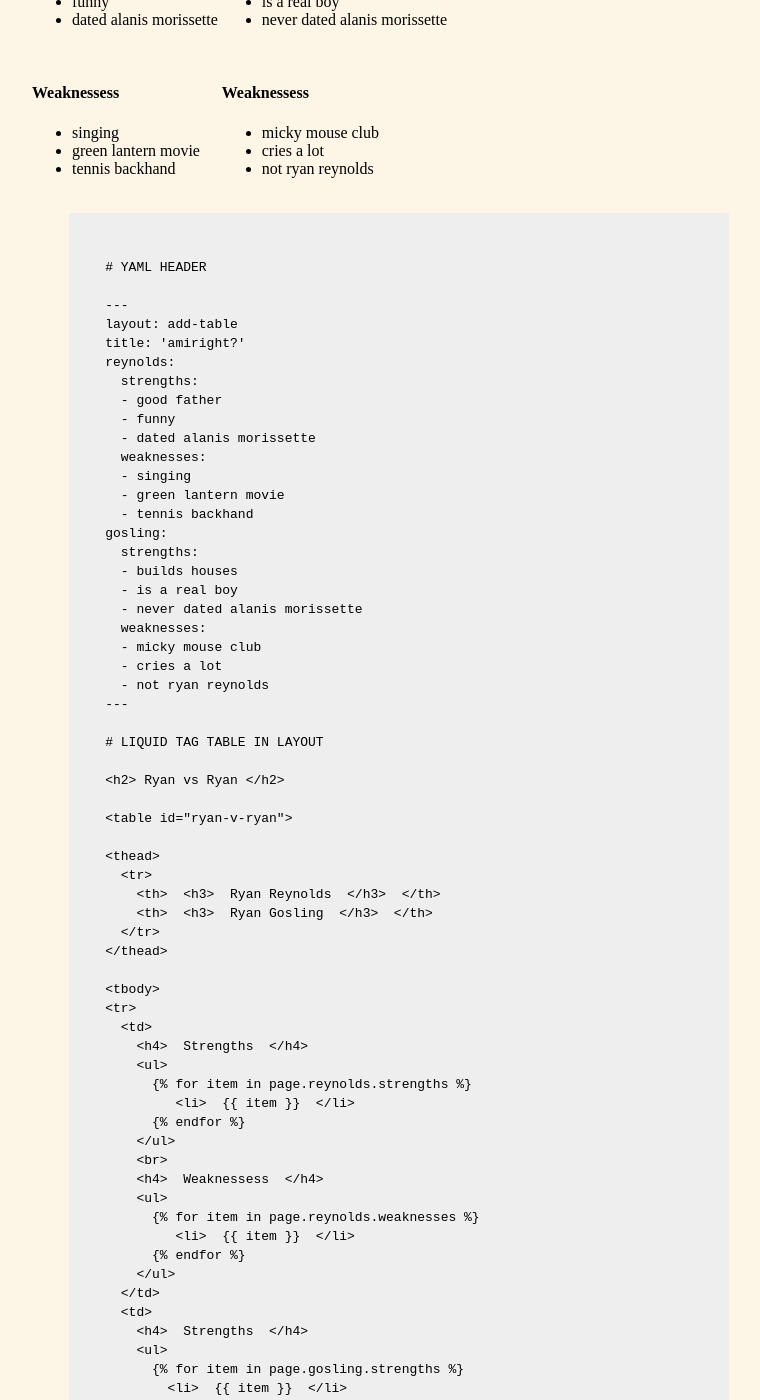
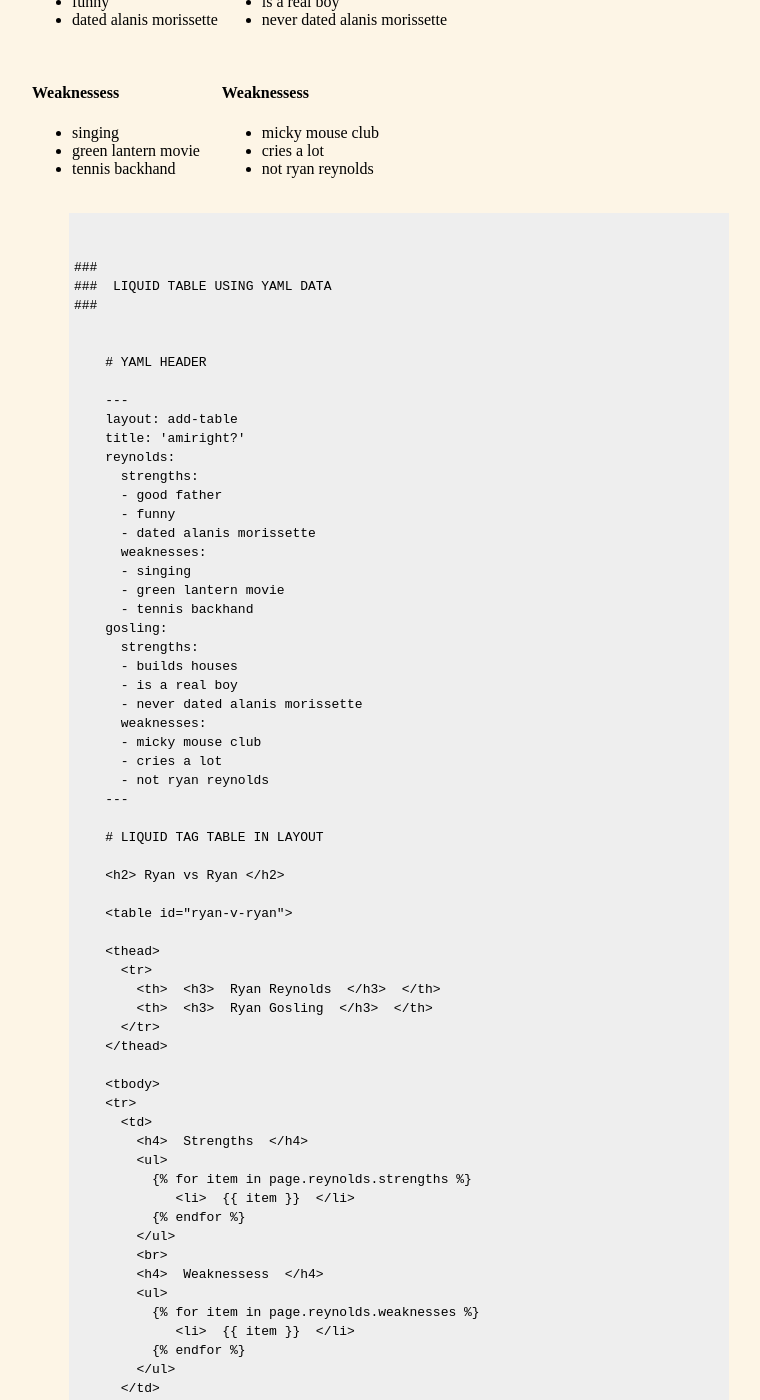
Before and after one commit to DS4PS/barebones-jekyll, a Jekyll site: the page built from page2.md, in a window 1280 px wide and 1400 px high, scrolled down 1120 px. Shown: the whole window, without its empty margins (241-1001 px from the left). Built offline with Jekyll 4.4.1, drawn with Linux system fonts in a browser that asks for light colours; nearby versions of some CDN libraries; some of the changed text lies outside the part shown.

Commit message:
Update add-table.html

```diff
--- a/_layouts/add-table.html
+++ b/_layouts/add-table.html
@@ -82,6 +82,11 @@ layout: format-text
 <blockquote>
 <pre>
 <code>
+
+###
+###  LIQUID TABLE USING YAML DATA
+###
+
 
     # YAML HEADER
 
```
